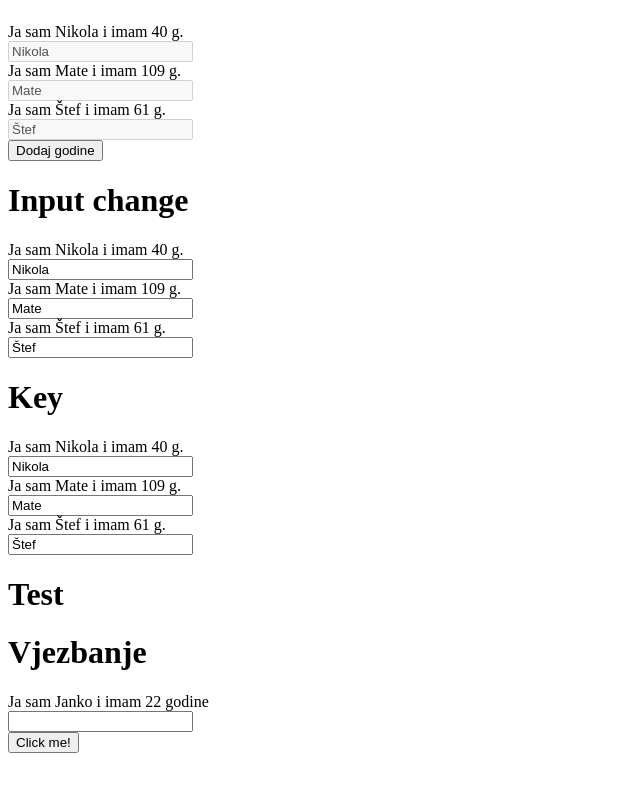
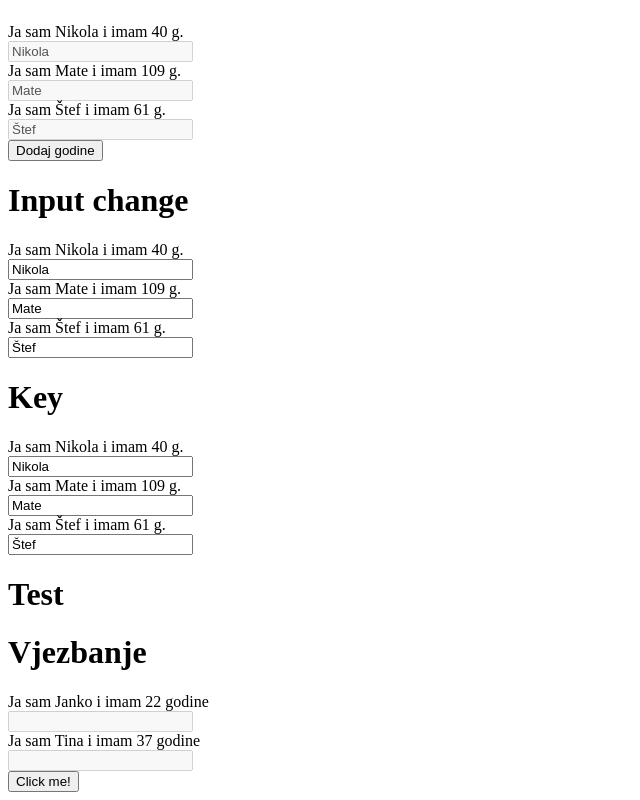
Before and after one commit to MarinZ97/AlgebraReact, a React (Create React App) app: page / in a window 1280 px wide. Shown: the part 275-1075 px from the top of the page, without its empty margins (0-640 px from the left). Before the commit the page ends 1036 px from the top, so only its background shows below. Built offline with nearby package versions, Linux system fonts and the light colour scheme.

Commit message:
Vjezbanje dodaj godine

```diff
--- a/src/Function1.js
+++ b/src/Function1.js
@@ -3,15 +3,25 @@ import User1 from './User1';
 
 export default function Function1() {
     const [data, setData] = useState([
-                {ime:'Janko', godine:'22'},
-                {ime:'Tina', godine:'37'}]);
+                {ime:'Janko', godine: 22},
+                {ime:'Tina', godine: 37}]);
 
 
-
+     const changeName = () => {
+        const newName = [];
+        for(let i = 0; i < data.length; i++) {
+        const listName = {ime: data[i].ime, godine: data[i].godine + 1};
+        newName.push(listName);
+        }
+        setData(newName);
+    }
 
     return (<div>
         <h1>Vjezbanje</h1>
-        <User1 pod={data[0]}/>
-        <button>Click me!</button>
-    </div>)
+
+        <User1 pod={data[0]} />
+        <User1 pod={data[1]} />
+
+        <button onChange={changeName}>Click me!</button>
+    </div>);
 }
--- a/src/User1.js
+++ b/src/User1.js
@@ -1,9 +1,15 @@
 import React from 'react';
 
-export default function User1({pod}) {
+export default function User1({pod, onRename}) {
+
+    const handleChange = (event) => {
+        const novoIme = event.target.value;
+        onRename(novoIme);
+    }
 
     return (<div>
         <div>Ja sam {pod.ime} i imam {pod.godine} godine</div>
-        <input></input>
+        <input value={pod.name} onChange={handleChange} disabled={!onRename} />
+
     </div>)
 }
```
